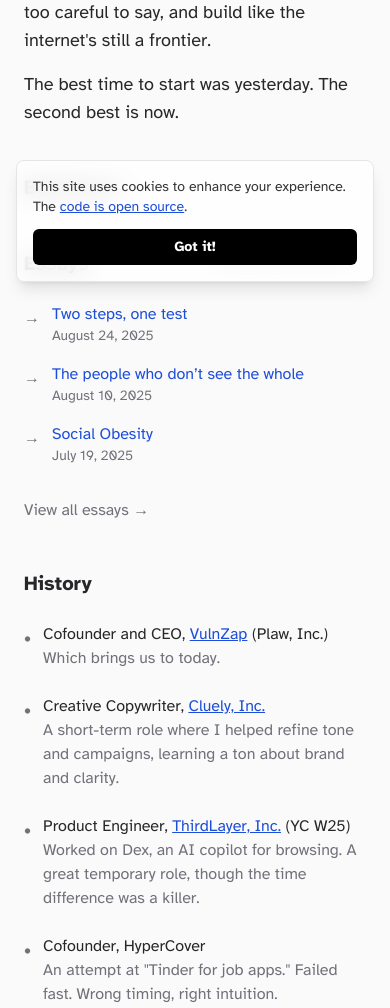
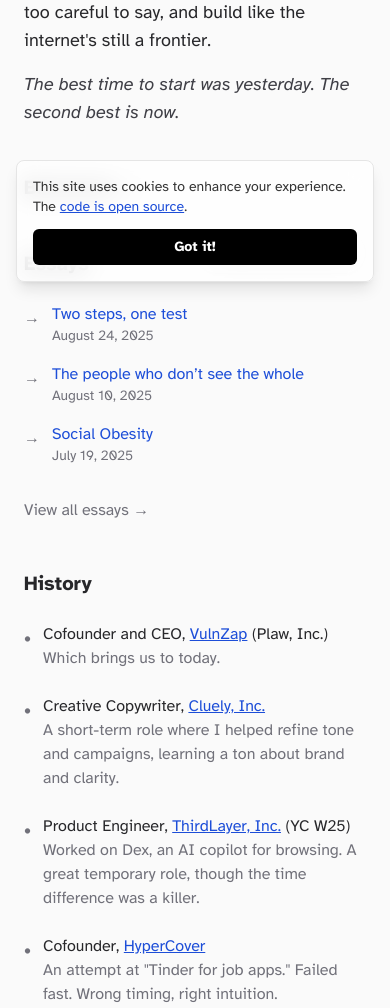
Before and after one commit to plawlost/yazzone, a Next.js app: page / in a window 390 px wide. Shown: the part 546-1554 px from the top of the page. Built offline with nearby package versions, Linux system fonts and the light colour scheme.

Commit message:
Refine homepage layout and typography
- Convert quote in Intro to a subtle, italicized paragraph
- Adjust mobile layout to unify contact and social links
- Link HyperCover in History component
- Revert unintentional git add

```diff
--- a/app/components/home/History.tsx
+++ b/app/components/home/History.tsx
@@ -59,7 +59,17 @@ export function History() {
         <div className="flex items-start space-x-3">
           <span className="text-zinc-500 dark:text-zinc-400 pt-1">•</span>
           <div>
-            <p className="font-medium">Cofounder, HyperCover</p>
+            <p className="font-medium">
+              Cofounder,{' '}
+              <a
+                href="https://hypercover.com"
+                target="_blank"
+                rel="noopener noreferrer"
+                className="underline"
+              >
+                HyperCover
+              </a>
+            </p>
             <p className="text-zinc-500 dark:text-zinc-400">An attempt at "Tinder for job apps." Failed fast. Wrong timing, right intuition.</p>
           </div>
         </div>
--- a/app/components/home/Intro.tsx
+++ b/app/components/home/Intro.tsx
@@ -14,7 +14,7 @@ export function Intro() {
         <p>
           Left school at 16 because the future doesn't wait for permission. Now I design agentic infrastructure that works the way humans think, write what everyone else is too careful to say, and build like the internet's still a frontier.
         </p>
-        <p>
+        <p className="italic text-zinc-700 dark:text-zinc-300">
           The best time to start was yesterday. The second best is now.
         </p>
       </div>
--- a/app/page.tsx
+++ b/app/page.tsx
@@ -124,12 +124,12 @@ export default function Page() {
         <TldrButton text={''} isFloating={true} />
       </div>
 
-      <div className="md:hidden space-y-8">
-        <div className="space-y-4">
+      <div className="md:hidden space-y-4">
+        <div>
           <p className="text-zinc-800 dark:text-zinc-200">
             Still reading? Good instincts.
           </p>
-          <div className="space-y-1 text-sm text-zinc-500 dark:text-zinc-400">
+          <div className="mt-2 space-y-1 text-sm text-zinc-500 dark:text-zinc-400">
             <a href="mailto:yaz@plawlabs.com" className="block hover:underline">
               yaz@plawlabs.com
             </a>
@@ -138,7 +138,7 @@ export default function Page() {
             </a>
           </div>
         </div>
-        <div className="space-y-2 text-sm text-zinc-500 dark:text-zinc-400">
+        <div className="space-y-1 text-sm text-zinc-500 dark:text-zinc-400">
           <a
             href="https://x.com/plawlost"
             target="_blank"
--- /dev/null
+++ b/test-essays.js
@@ -0,0 +1,6 @@
+const { getEssays } = require('./app/essays/utils.ts');
+const essays = getEssays();
+console.log('Total essays:', essays.length);
+const featured = essays.find(e => e.slug === 'two-steps-one-test') || essays.find(e => e.metadata.featured);
+console.log('Featured essay:', featured?.metadata.title);
+console.log('Regular essays:', essays.filter(e => e.slug !== 'two-steps-one-test' && !e.metadata.featured).length);
```
Also changed, not shown: 2 other files (tests, documents, lock files or other folders).
